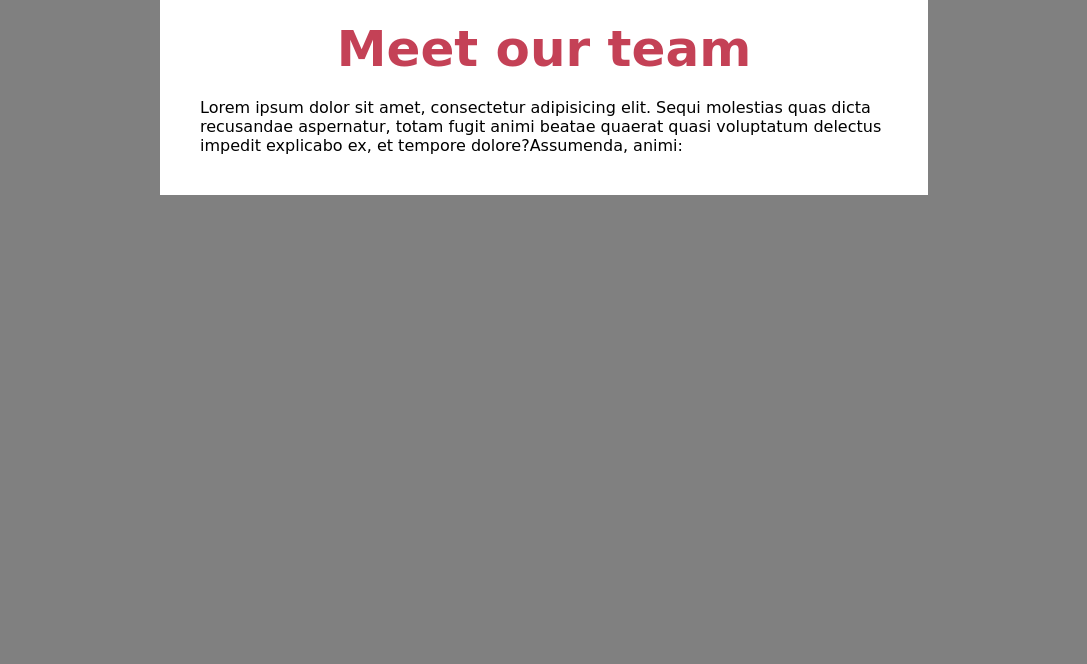
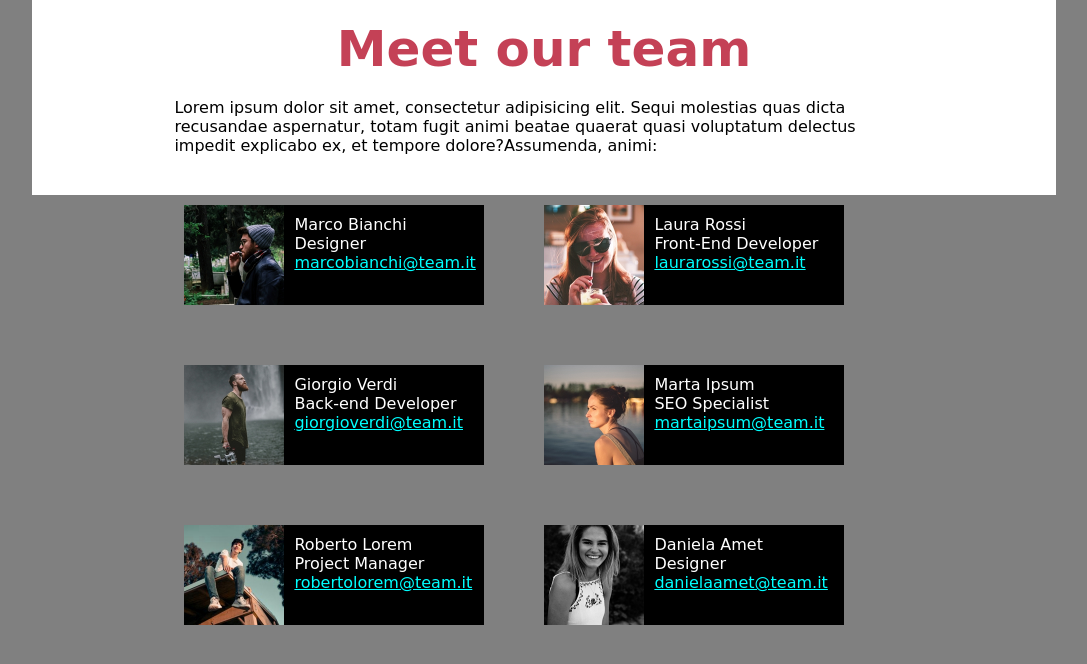
Before and after one commit to AndreaFerrini/html-css-float-cards, a plain HTML site: page index.html in a window 1280 px wide. Shown: the whole page, without its empty margins (96-1183 px from the left). Drawn offline with Linux system fonts and the light colour scheme.

Commit message:
inserimento card + layout card + info card

```diff
--- a/assets/css/style.css
+++ b/assets/css/style.css
@@ -7,15 +7,16 @@
 body {
     background-color: grey;
 }
-.maincontainer {
+main {
     margin: auto;
     max-width: 80%;
+    background-color: white;
 }
-.iniziale {
+.corpo {
     margin: auto;
     padding: 20px;
-    max-width: 60%;
-    background-color: white;
+    max-width: 80%;
+    height: 100%;
 }
 h2 {
     color: #c44156;
@@ -25,3 +26,25 @@ h2 {
 p {
     padding: 20px;
 }
+.card {
+    float: left;
+    width: 300px;
+    height: 100px;
+    margin: 30px;
+    background-color: black;;
+}
+.card img {
+    max-width: 40%;
+    max-height: 100%;
+    position: relative;
+}
+ul {
+    position: absolute;
+    color: white;
+    list-style: none;
+    display: inline;
+    padding: 10px;
+}
+#contatto {
+    color: aqua;
+}
--- a/index.html
+++ b/index.html
@@ -10,9 +10,60 @@
 </head>
 <body>
     <main>
-        <div class="iniziale">
+        <div class="corpo">
             <h2>Meet our team</h2>
             <p>Lorem ipsum dolor sit amet, consectetur adipisicing elit. Sequi molestias quas dicta recusandae aspernatur, totam fugit animi beatae quaerat quasi voluptatum delectus impedit explicabo ex, et tempore dolore?Assumenda, animi:</p>
+
+            <div class="containercards">
+                <div class="card">
+                    <img src="./assets/img/male1.png" alt="marco">
+                        <ul>
+                            <li id="nomecognome">Marco Bianchi</li>
+                            <li id="ruolo">Designer</li>
+                            <a id="contatto" href="mailto:marcobianchi@team.it">marcobianchi@team.it</a>
+                        </ul>
+                </div>
+                <div class="card">
+                    <img src="./assets/img/female1.png" alt="laura">
+                        <ul>
+                            <li id="nomecognome">Laura Rossi</li>
+                            <li id="ruolo">Front-End Developer</li>
+                            <a id="contatto" href="mailto:laurarossi@team.it">laurarossi@team.it</a>
+                        </ul>
+                </div>
+                <div class="card">
+                    <img src="./assets/img/male2.png" alt="laura">
+                        <ul>
+                            <li id="nomecognome">Giorgio Verdi</li>
+                            <li id="ruolo">Back-end Developer</li>
+                            <a id="contatto" href="mailto:giorgioverdi@team.it">giorgioverdi@team.it</a>
+                        </ul>
+                </div>
+                <div class="card">
+                    <img src="./assets/img/female2.png" alt="laura">
+                        <ul>
+                            <li id="nomecognome">Marta Ipsum</li>
+                            <li id="ruolo">SEO Specialist</li>
+                            <a id="contatto" href="mailto:marcobianchi@team.it">martaipsum@team.it</a>
+                        </ul>
+                </div>
+                <div class="card">
+                    <img src="./assets/img/male3.png" alt="laura">
+                        <ul>
+                            <li id="nomecognome">Roberto Lorem</li>
+                            <li id="ruolo">Project Manager</li>
+                            <a id="contatto" href="mailto:robertolorem@team.it">robertolorem@team.it</a>
+                        </ul>
+                </div>
+                <div class="card">
+                    <img src="./assets/img/female3.png" alt="laura">
+                        <ul>
+                            <li id="nomecognome">Daniela Amet</li>
+                            <li id="ruolo">Designer</li>
+                            <a id="contatto" href="mailto:danielaamet@team.it">danielaamet@team.it</a>
+                        </ul>
+                </div>
+            </div>
         </div>
     </main>
 </body>
```
